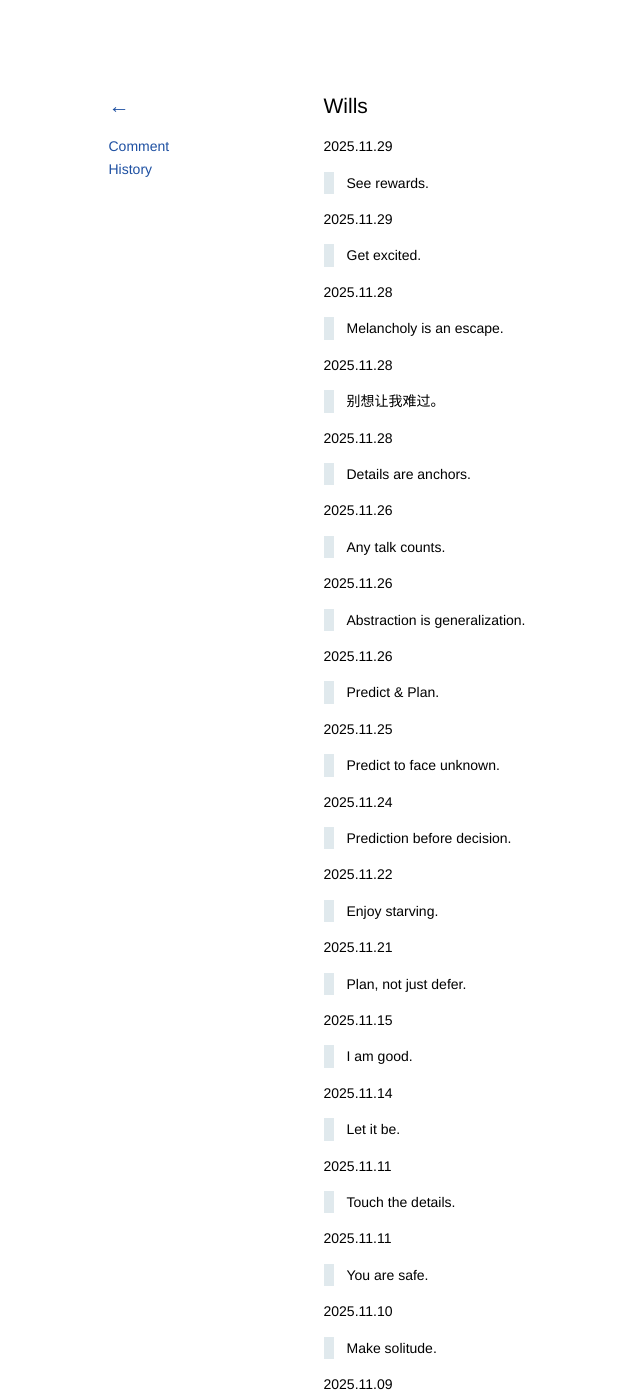
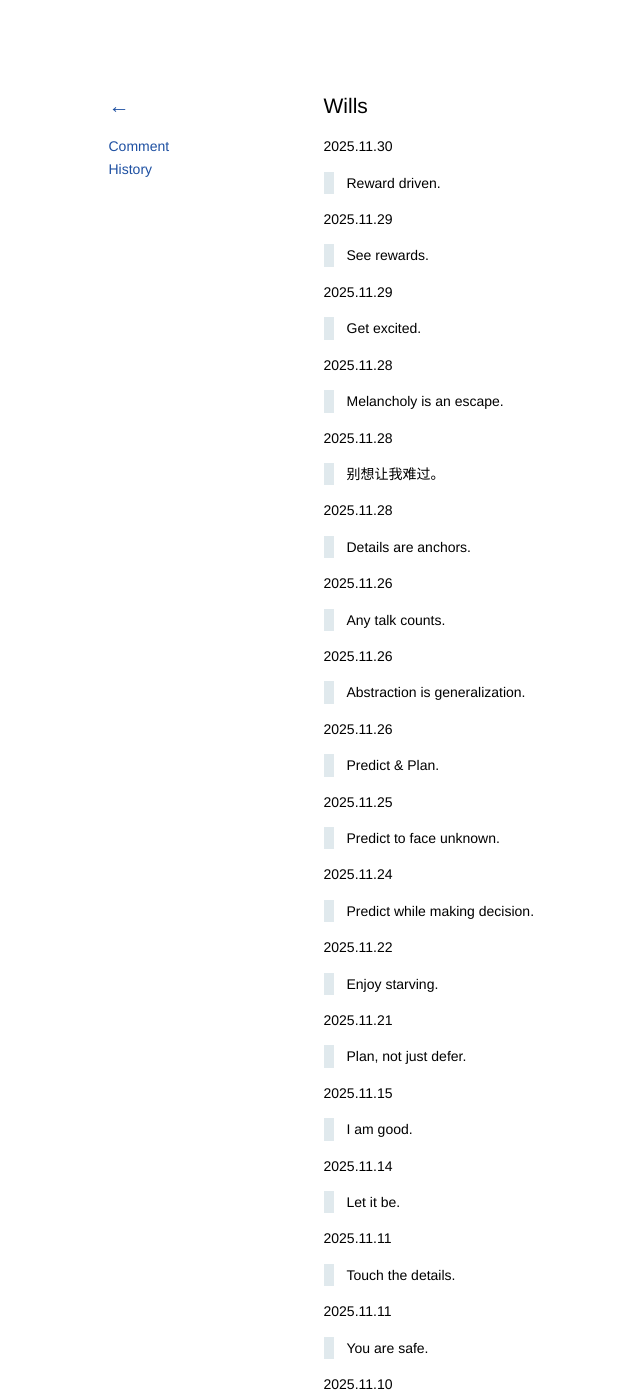
Before and after one commit to kidlj/awei, a Jekyll site: the page built from _wiki/wills.md, in a window 1280 px wide and 1400 px high. Shown: the whole window, without its empty margins (24-664 px from the left). Built offline with Jekyll 4.4.1, drawn with Linux system fonts in a browser that asks for light colours.

Commit message:
update wills

```diff
--- a/_wiki/wills.md
+++ b/_wiki/wills.md
@@ -1,6 +1,10 @@
 ---
 title: Wills
 ---
+
+2025.11.30
+
+> Reward driven.
 
 2025.11.29
 
@@ -40,7 +44,7 @@ title: Wills
 
 2025.11.24
 
-> Prediction before decision.
+> Predict while making decision.
 
 2025.11.22
 
```
